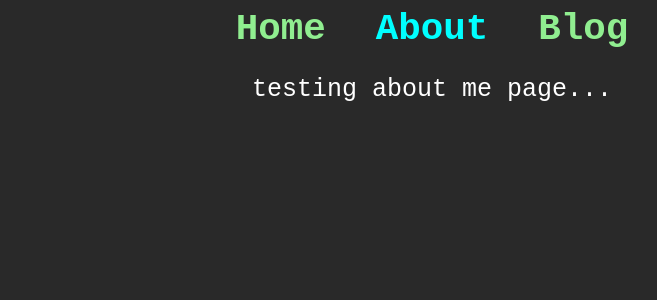
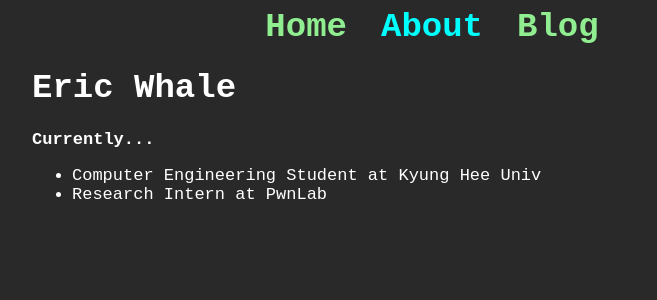
Before and after one commit to ewh4l/ewh4l.github.io, a Jekyll site: the page built from about.html, in a window 1280 px wide. Shown: the top 300 px of the page, without its empty margins (208-865 px from the left). Built offline with Jekyll 4.4.1, drawn with Linux system fonts in a browser that asks for light colours.

Commit message:
design-blog page, about page

```diff
--- a/_sass/main.scss
+++ b/_sass/main.scss
@@ -1,5 +1,5 @@
 * {
-    font-size: 25px;
+    font-size: 17px;
     font-family: 'Source Code Pro', monospace;
     max-height: 100vh;
 }
@@ -12,7 +12,11 @@ body {
     align-items: center;
 }
 .contents-box {
-    max-width: 800px;
+    width: 800px;
+}
+a {
+    text-decoration: none;
+    color: lightgreen;
 }
 
 // navbar
@@ -20,10 +24,8 @@ body {
     display: flex;
     justify-content: center;
     a {
-        font-size: 1.5rem;
+        font-size: 2rem;
         font-weight: bold;
-        text-decoration: none;
-        color: lightgreen;
         margin: 0 1rem;
     }
     .current {
@@ -58,8 +60,30 @@ body {
     }
 }
 
+// about page
+.about-name {
+    font-size: 2rem;
+}
+
 // blog page
-.post-link {
-    text-decoration: none;
-    color: lightgreen;
+.posts-container {
+    display: flex;
+    flex-direction: column;
+
+    .post-box {
+        display: flex;
+        flex-direction: row;
+        justify-content: space-between;
+        border-bottom: gray 2px dotted;
+
+        .post-title {
+            display: inline-block;
+            margin-right: 10px;
+            vertical-align: top;
+        }
+        .post-date {
+            display: inline-block;
+            vertical-align: top;
+        }
+    }
 }
--- a/about.html
+++ b/about.html
@@ -2,4 +2,10 @@
 layout: default
 title: About
 ---
-<p>testing about me page...</p>
+<h1 class="about-name">Eric Whale</h1>
+
+<h2>Currently...</h2>
+<ul>
+    <li>Computer Engineering Student at Kyung Hee Univ</li>
+    <li>Research Intern at PwnLab</li>
+</ul>
--- a/index.html
+++ b/index.html
@@ -8,7 +8,7 @@ title: Home
     <br>
     <img class="profile-img" src="/assets/images/profile.jpeg" alt="ewh4l" />
     <h1>ewh4l</h1>
-    <h2 class="msg">Anything about hacking...</h2>
+    <h2 class="msg">ha ha yes, hacking...</h2>
     <br>
     <a class="social" href="https://twitter.com/ewhalsec">twitter</a>
     <a class="social" href="#">YouTube</a>
```
Also changed, not shown: blog.html (+6 -8 lines), Gemfile.lock, _posts/2023-04-03-what if the post title is soooo long like bananas?.md (renamed from _posts/2023-04-03-bananas.md).
